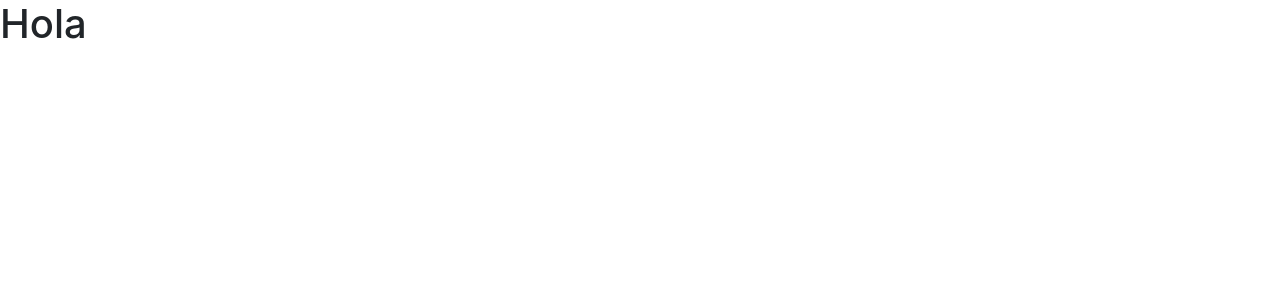
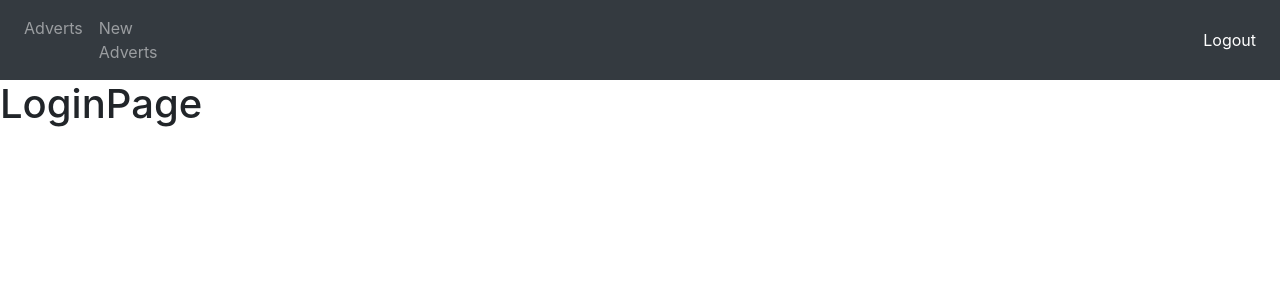
Before and after one commit to JorgeSalazarP/PracticaReactAvanzado, a React (Create React App) app: page /login in a window 1280 px wide. Shown: the top 300 px of the page. Built offline with nearby package versions, Linux system fonts and the light colour scheme.

Commit message:
Creamos los componentes, AdvertsPage, NewAdvertPage, LoginPage, Navbar y AppRouter

```diff
--- a/package.json
+++ b/package.json
@@ -8,6 +8,7 @@
     "@testing-library/user-event": "^12.1.10",
     "react": "^17.0.2",
     "react-dom": "^17.0.2",
+    "react-router-dom": "^5.2.0",
     "react-scripts": "4.0.3",
     "web-vitals": "^1.0.1"
   },
--- a/src/App.js
+++ b/src/App.js
@@ -1,11 +1,10 @@
 import React from 'react';
+import AppRouter from './routes/AppRouter';
 
+const App = ()=> {
+  return (
 
-function App() {
-  return (
-    <div>
-      <h1>Hola</h1>
-    </div>
+    <AppRouter/>
   );
 }
 
--- /dev/null
+++ b/src/components/adverts/AdvertsPage/AdvertsPage.js
@@ -0,0 +1,10 @@
+import React from 'react';
+
+const AdvertsPage = () => {
+    return (
+        <div>
+            <h1>AdvertsPage</h1>
+        </div>
+    )
+}
+export default AdvertsPage;
--- /dev/null
+++ b/src/components/adverts/NewAdvertPage/NewAdvertPage.js
@@ -0,0 +1,10 @@
+import React from 'react';
+
+const NewAdvertPage = () => {
+    return (
+        <div>
+
+        </div>
+    )
+}
+export default NewAdvertPage;
--- /dev/null
+++ b/src/components/auth/LoginPage/LoginPage.js
@@ -0,0 +1,11 @@
+import React from 'react';
+
+const LoginPage = () => {
+    return (
+        <div>
+            <h1>LoginPage</h1>
+        </div>
+    )
+}
+
+export default LoginPage;
--- /dev/null
+++ b/src/components/layout/Navbar.js
@@ -0,0 +1,49 @@
+import React from 'react'
+import { Link, NavLink } from 'react-router-dom'
+
+export const Navbar = () => {
+    return (
+        <nav className="navbar navbar-expand-sm navbar-dark bg-dark">
+
+
+
+            <div className="navbar-collapse">
+                <div className="navbar-nav">
+
+                    <NavLink
+                        activeClassName="active"
+                        className="nav-item nav-link"
+                        exact
+                        to="/"
+                    >
+                        Adverts
+                    </NavLink>
+
+                    <NavLink
+                        activeClassName="active"
+                        className="nav-item nav-link"
+                        exact
+                        to="/advert/new"
+                    >
+                        New Adverts
+                    </NavLink>
+                </div>
+            </div>
+
+            <div className="navbar-collapse collapse w-100 order-3 dual-collapse2">
+                <ul className="navbar-nav ml-auto">
+                    <NavLink
+                        activeClassName="active"
+                        className="nav-item nav-link"
+                        exact
+                        to="/login"
+                    >
+                        Logout
+                    </NavLink>
+                </ul>
+            </div>
+        </nav>
+    )
+}
+
+export default Navbar;
--- /dev/null
+++ b/src/routes/AppRouter.js
@@ -0,0 +1,34 @@
+import React from 'react';
+import { BrowserRouter as Router, Switch,Route} from 'react-router-dom';
+import AdvertsPage from '../components/adverts/AdvertsPage/AdvertsPage';
+import NewAdvertPage from '../components/adverts/NewAdvertPage/NewAdvertPage';
+import LoginPage from '../components/auth/LoginPage/LoginPage';
+import Navbar  from '../components/layout/Navbar';
+
+const AppRouter = () => {
+    return (
+        <Router>
+            <div>
+               <Navbar/>
+
+               <Switch>
+                   <Route
+                    exact path = '/login'
+                    component={LoginPage}
+                   />
+
+                   <Route
+                    exact path = '/'
+                    component={AdvertsPage}
+                   />
+                   <Route
+                    exact path = '/advert/new'
+                    component = {NewAdvertPage}
+                   />
+               </Switch>
+            </div>
+        </Router>
+    )
+}
+
+export default AppRouter;
```
Also changed, not shown: src/logo.svg (deleted), 1 other file (tests, documents, lock files or other folders).
